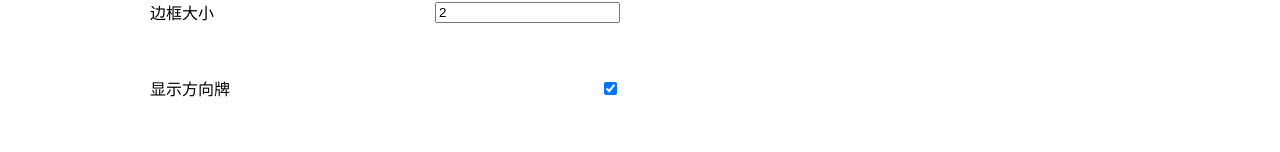
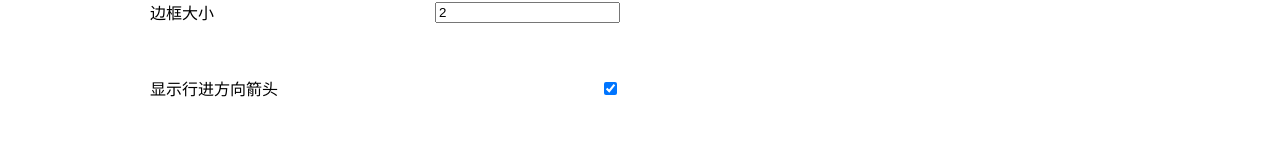
Before and after one commit to Team-Cenlinc/FesGen, a Vue app: page / in a window 1280 px wide. Shown: the part 799-951 px from the top of the page. Built offline with nearby package versions, Linux system fonts and the light colour scheme; the HTML template or start-up script is replaced by a standard one.

Commit message:
更改描述

```diff
--- a/src/components/editor.vue
+++ b/src/components/editor.vue
@@ -24,7 +24,7 @@
           <input v-model="signInfo.frameThickness" value='2' @change="sendData" type="number">
         </div>
         <div class="form-min-row">
-          <p>显示方向牌</p>
+          <p>显示行进方向箭头</p>
           <input v-model="signInfo.displayForwardArrow" checked="checked" value=true @change="sendData" type="checkbox">
         </div>
         <div class="form-min-row">
```
